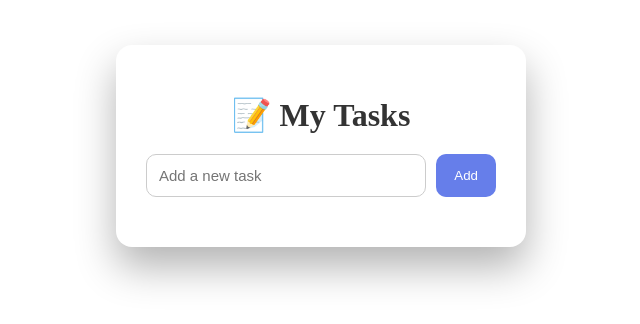
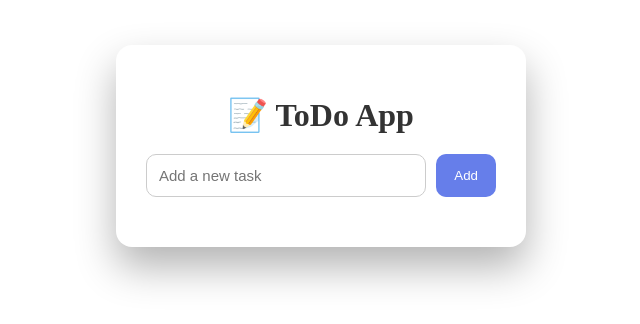
Before and after one commit to Dipti17Bhawar/To-Do-App, a plain HTML site: page index.html in a window 1280 px wide. Shown: the part 262-586 px from the top of the page, without its empty margins (319-959 px from the left). Drawn offline with Linux system fonts and the light colour scheme.

Commit message:
change heading

```diff
--- a/index.html
+++ b/index.html
@@ -9,7 +9,7 @@
 <body>
 
     <div class="todo-container">
-        <h1>📝 My Tasks</h1>
+        <h1>📝 ToDo App</h1>
 
         <div class="input-area">
             <input type="text" id="taskInput" placeholder="Add a new task">
```
